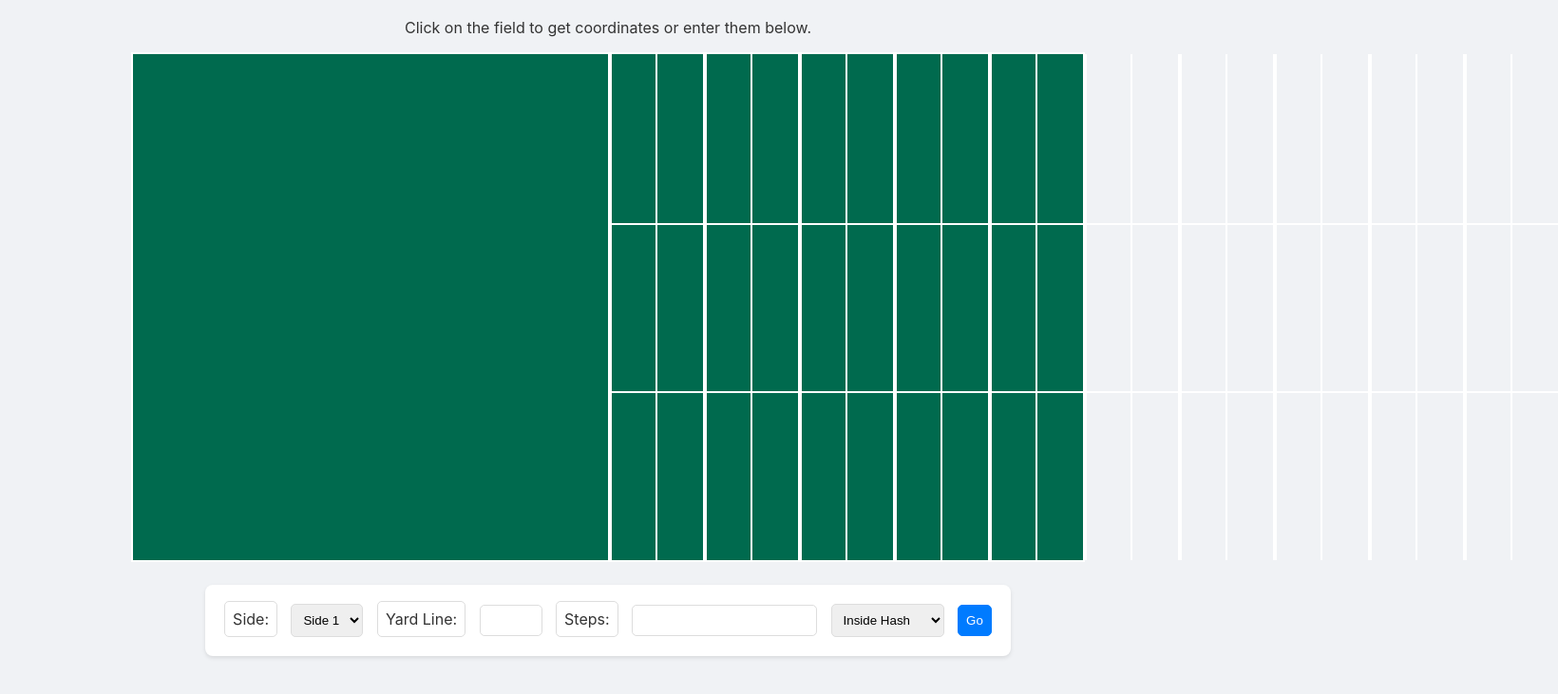
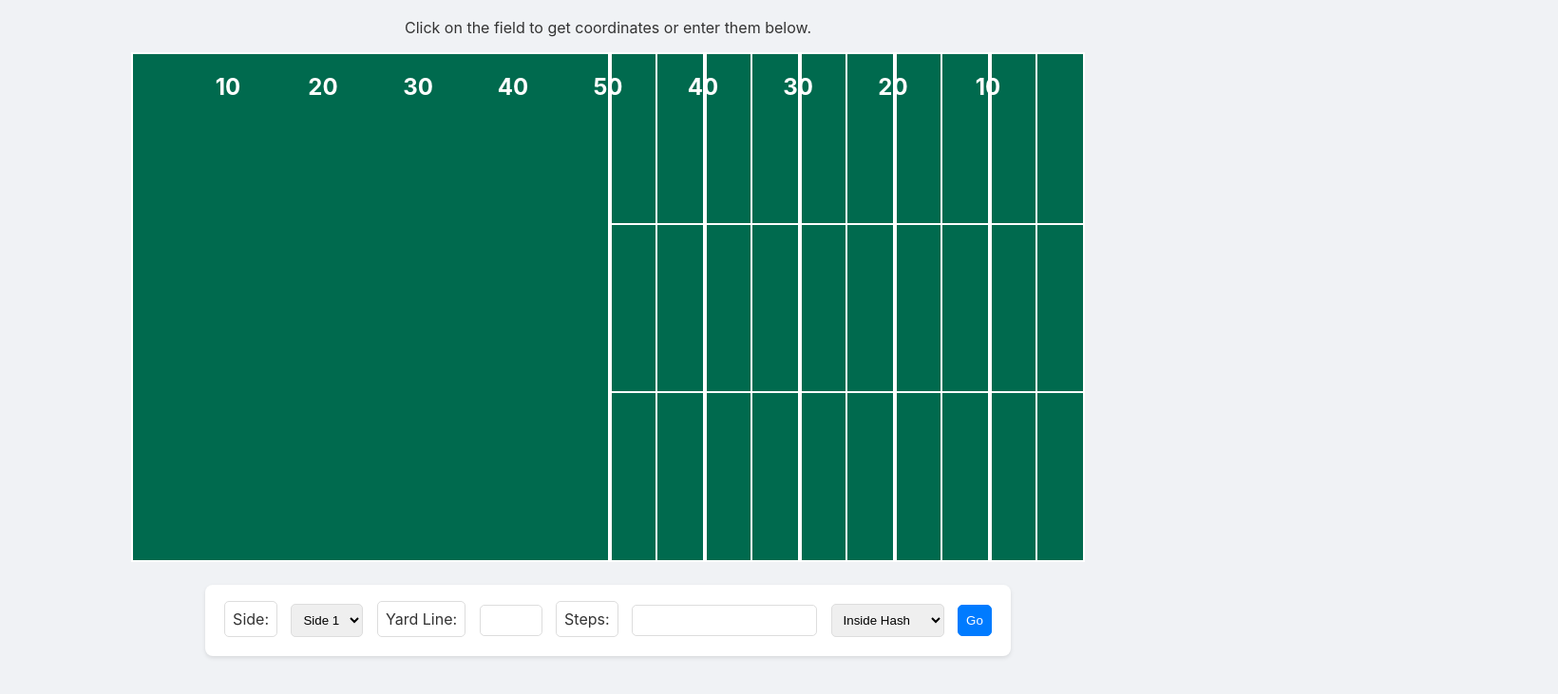
Before and after one commit to JeremyLakeyJr/watchdogs-map, a plain HTML site: page football-field-coordinates/index.html in a window 1280 px wide. Shown: the part 83-814 px from the top of the page at 95% size, 1640 px wide, since content can reach past the window. Drawn offline with Linux system fonts and the light colour scheme.

Commit message:
feat: Add yard line numbers to field

```diff
--- a/football-field-coordinates/index.html
+++ b/football-field-coordinates/index.html
@@ -12,7 +12,15 @@
 
     <div id="field-container">
         <div id="football-field">
-            <!-- Yard lines will be generated by CSS -->
+            <div class="yard-line-number" style="left: 10%;">10</div>
+            <div class="yard-line-number" style="left: 20%;">20</div>
+            <div class="yard-line-number" style="left: 30%;">30</div>
+            <div class="yard-line-number" style="left: 40%;">40</div>
+            <div class="yard-line-number" style="left: 50%;">50</div>
+            <div class="yard-line-number" style="left: 60%;">40</div>
+            <div class="yard-line-number" style="left: 70%;">30</div>
+            <div class="yard-line-number" style="left: 80%;">20</div>
+            <div class="yard-line-number" style="left: 90%;">10</div>
         </div>
         <div id="marker"></div>
     </div>
--- a/football-field-coordinates/style.css
+++ b/football-field-coordinates/style.css
@@ -24,6 +24,7 @@ h1 {
     background-color: #006a4e; /* Field green */
     border: 2px solid white;
     box-sizing: content-box;
+    overflow: hidden; /* Hide anything that goes outside the border */
 }
 
 /* Yard Lines */
@@ -34,8 +35,9 @@ h1 {
     height: 100%;
     background-image:
         repeating-linear-gradient(to right, white 0, white 2px, transparent 2px, transparent 50px), /* 5-yard lines */
-        repeating-linear-gradient(to right, white 0, white 4px, transparent 4px, transparent 100px); /* 10-yard lines */
+        repeating-linear-gradient(to right, #fff 0, #fff 4px, transparent 4px, transparent 100px); /* 10-yard lines */
     background-size: 50px 100%, 100px 100%;
+    z-index: 1;
 }
 
 /* Hash Marks */
@@ -46,6 +48,17 @@ h1 {
     height: 100%;
     background-image:
         repeating-linear-gradient(to bottom, transparent 0, transparent 33.33%, white 33.33%, white calc(33.33% + 2px), transparent calc(33.33% + 2px), transparent 66.66%, white 66.66%, white calc(66.66% + 2px), transparent calc(66.66% + 2px), transparent 100%);
+    z-index: 2;
+}
+
+.yard-line-number {
+    position: absolute;
+    top: 20px; /* Position from the top */
+    transform: translateX(-50%);
+    color: white;
+    font-size: 24px;
+    font-weight: bold;
+    z-index: 3;
 }
 
 
@@ -59,6 +72,7 @@ h1 {
     transform: translate(-50%, -50%);
     pointer-events: none;
     display: none;
+    z-index: 4; /* Make sure marker is on top */
 }
 
 #controls {
```
